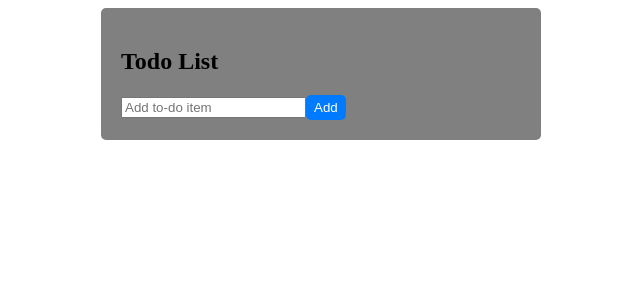
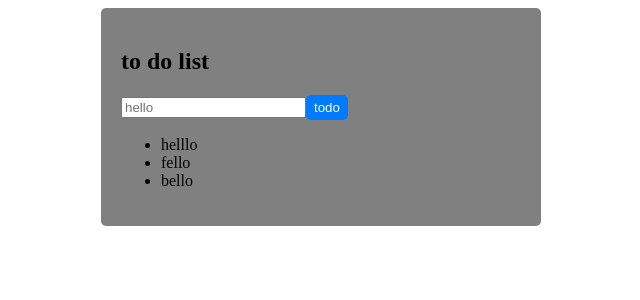
Before and after one commit to narangrg443/react-course, a React (Create React App) app: page / in a window 1280 px wide. Shown: the top 300 px of the page, without its empty margins (319-959 px from the left). Built offline with nearby package versions, Linux system fonts and the light colour scheme.

Commit message:
component branch practice

```diff
--- a/src/components/app.jsx
+++ b/src/components/app.jsx
@@ -1,31 +1,33 @@
 import React, { useState } from "react";
+import Todo from "./todo"
 
-const App = () => {
-  const [todoList, setTodoList] = useState([]);
-  const [newTodo, setNewTodo] = useState("");
+const App=()=>{
+  const [todo,settodo]=useState(["helllo","fello","bello"]);
+  const [newtodo,setnewtodo]=useState("");
 
-  const addTodo = () => {
-    setTodoList([...todoList, newTodo]);
-    setNewTodo("");
-  };
+
 
   return (
     <div className="app-container">
-      <h2>Todo List</h2>
-      <input
-        type="text"
-        placeholder="Add to-do item"
-        value={newTodo}
-        onChange={(e) => setNewTodo(e.target.value)}
-      />
-      <button onClick={addTodo}>Add</button>
-      <div className="todo-list">
-        {todoList.map((todo, index) => (
-          <div key={index}>{todo}</div>
-        ))}
-      </div>
+    <h2>to do list</h2>
+    <input type="text"placeholder="hello"/>
+    <button>todo</button>
+
+
+  <ul>
+  {todo.map(t=>(
+  <Todo text={t}/>
+
+  ))
+
+}
+</ul>
     </div>
-  );
-};
+
+    );
+
+
+}
+
 
 export default App;
--- /dev/null
+++ b/src/components/todo.jsx
@@ -0,0 +1,22 @@
+import React, { useState } from "react";
+
+const Todo = (props) => {
+  const [strike, setStrike] = useState(false);
+
+  function styleHandler() {
+    setStrike((prev) => !prev);
+  }
+
+  const textStyle = {
+    textDecoration: strike ? "line-through" : "none"
+
+  };
+
+  return (
+    <div onClick={styleHandler} style={textStyle}>
+      <li>{props.text}</li>
+    </div>
+  );
+};
+
+export default Todo;
```
